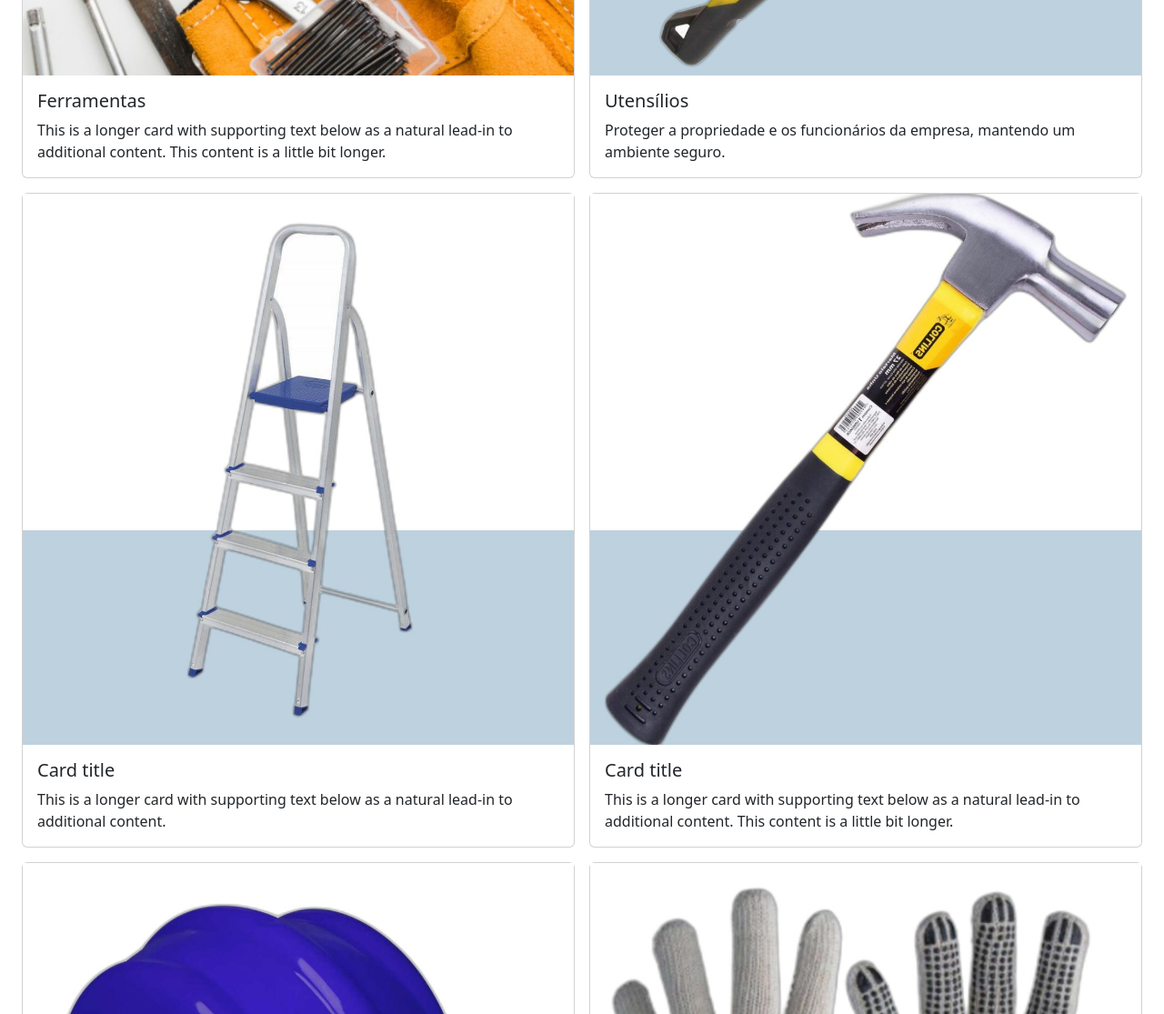
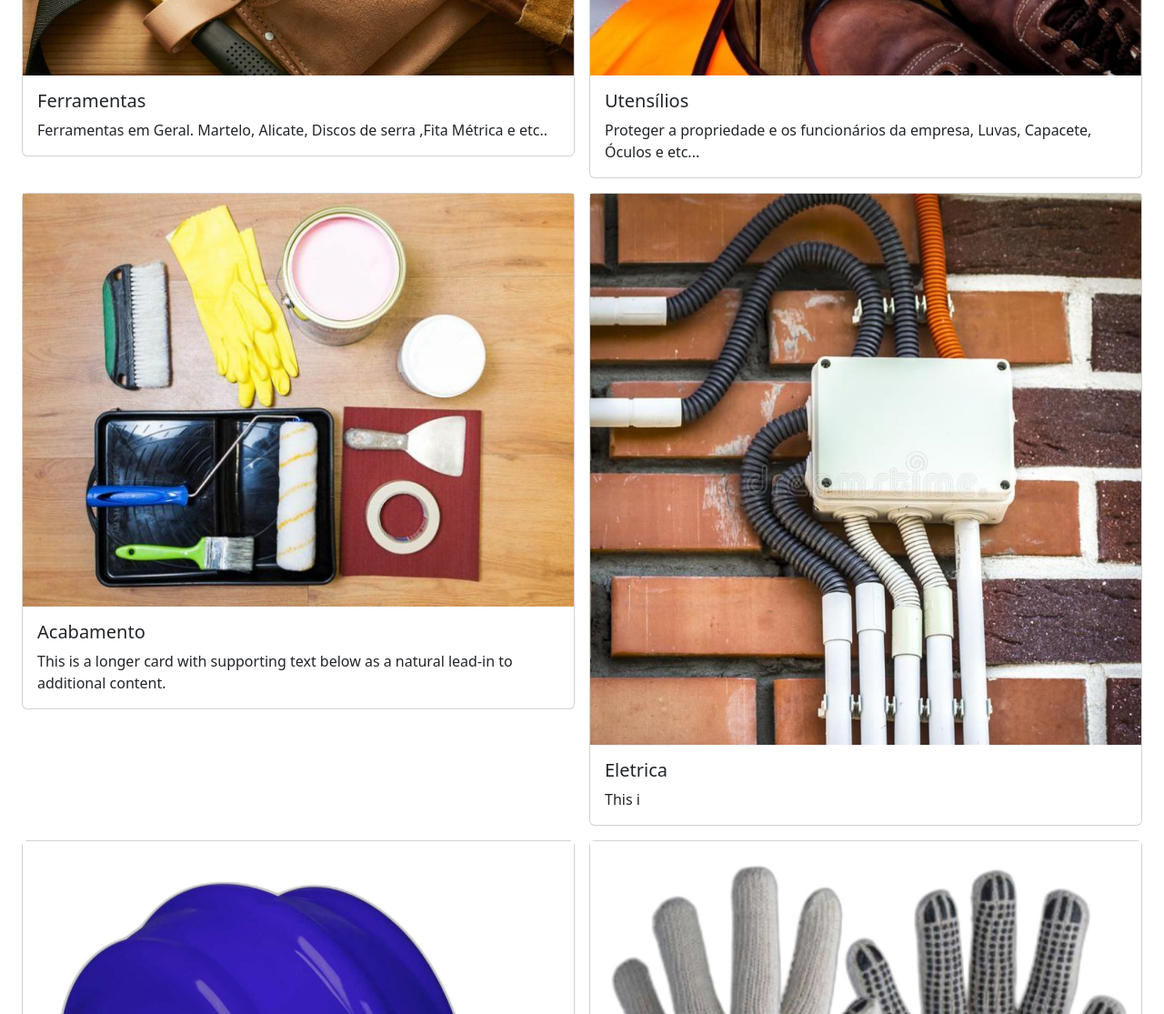
Before and after one commit to G-Vale/check-2, a plain HTML site: page index.html in a window 1280 px wide. Shown: the part 3240-4355 px from the top of the page at 91% size. Drawn offline with nearby package versions, Linux system fonts and the light colour scheme; files whose address does not match are found by name.

Commit message:
CATEGOTIAS

```diff
--- a/index.html
+++ b/index.html
@@ -252,33 +252,31 @@
     <div class="row row-cols-3 row-cols-md-2 g-3 p-4">
         <div class="col">
           <div class="card">
-            <img src="Imagens/FERRAMENTAS/FERRAMENTAS.jpg" class="img-fluid" />
+            <img src="Imagens/LOGO/[FERRAMENTAS] [LOGO].jpg" class="img-fluid" />
             <div class="card-body">
               <h5 class="card-title">Ferramentas</h5>
               <p class="card-text">
-                This is a longer card with supporting text below as a natural
-                lead-in to additional content. This content is a little bit
-                longer.
+                Ferramentas em Geral. Martelo, Alicate, Discos de serra ,Fita Métrica e etc..
               </p>
             </div>
           </div>
         </div>
         <div class="col">
           <div class="card">
-            <img src="Imagens/FERRAMENTAS/[FERRAMENTA] [TESOURA AVIAÇÃO].jpg" class="img-fluid" />
+            <img src="Imagens/LOGO/[UTENSILIOS] [LOGO].jpg" class="img-fluid" />
             <div class="card-body">
               <h5 class="card-title">Utensílios</h5>
               <p class="card-text">
-                Proteger a propriedade e os funcionários da empresa, mantendo um ambiente seguro.
+                Proteger a propriedade e os funcionários da empresa, Luvas, Capacete, Óculos e etc...
               </p>
             </div>
           </div>
         </div>
         <div class="col">
           <div class="card">
-            <img src="Imagens/FERRAMENTAS/[FERRAMENTAS] [ESCADA DOBRAVEL].jpg" class="img-fluid" />
+            <img src="Imagens/LOGO/[ACABAMENTO] [LOGO].jpg" class="img-fluid" />
             <div class="card-body">
-              <h5 class="card-title">Card title</h5>
+              <h5 class="card-title">Acabamento</h5>
               <p class="card-text">
                 This is a longer card with supporting text below as a natural
                 lead-in to additional content.
@@ -288,13 +286,11 @@
         </div>
         <div class="col">
           <div class="card">
-            <img src="Imagens/FERRAMENTAS/[FERRAMENTAS] [MARTELO].jpg" class="img-fluid" />
+            <img src="Imagens/LOGO/[ELETRICA] [LOGO].jpg" class="img-fluid" />
             <div class="card-body">
-              <h5 class="card-title">Card title</h5>
+              <h5 class="card-title">Eletrica</h5>
               <p class="card-text">
-                This is a longer card with supporting text below as a natural
-                lead-in to additional content. This content is a little bit
-                longer.
+                This i
               </p>
             </div>
           </div>
```
Also changed, not shown: Imagens/LOGO/[ACABAMENTO] [LOGO].jpg (added), Imagens/LOGO/[ELETRICA] [LOGO].jpg (added), Imagens/LOGO/[FERRAMENTAS] [LOGO].jpg (added), Imagens/LOGO/[UTENSILIOS] [LOGO].jpg (added).
